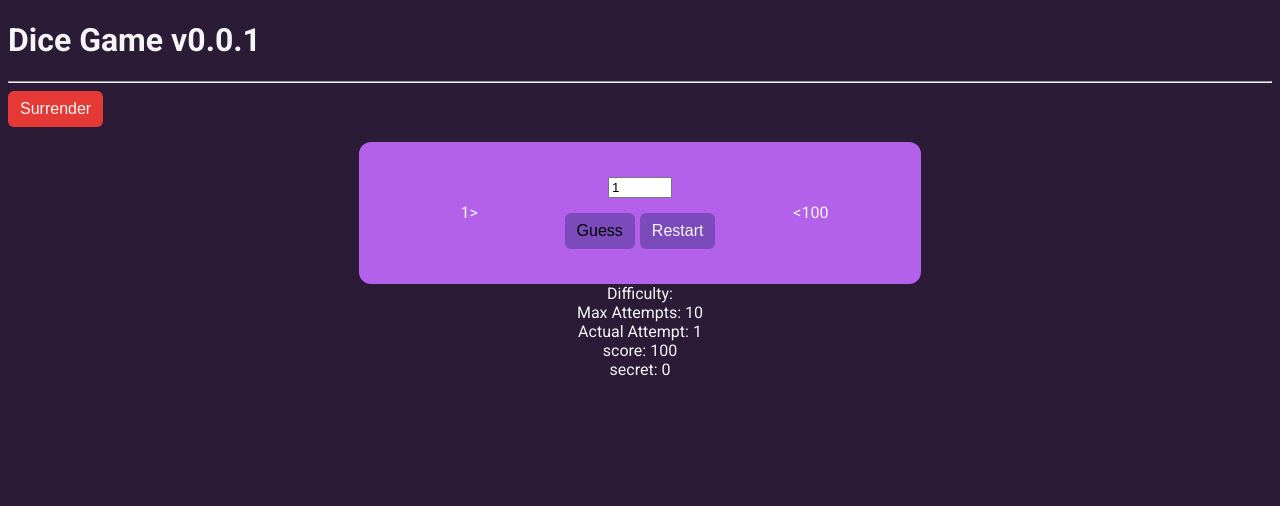
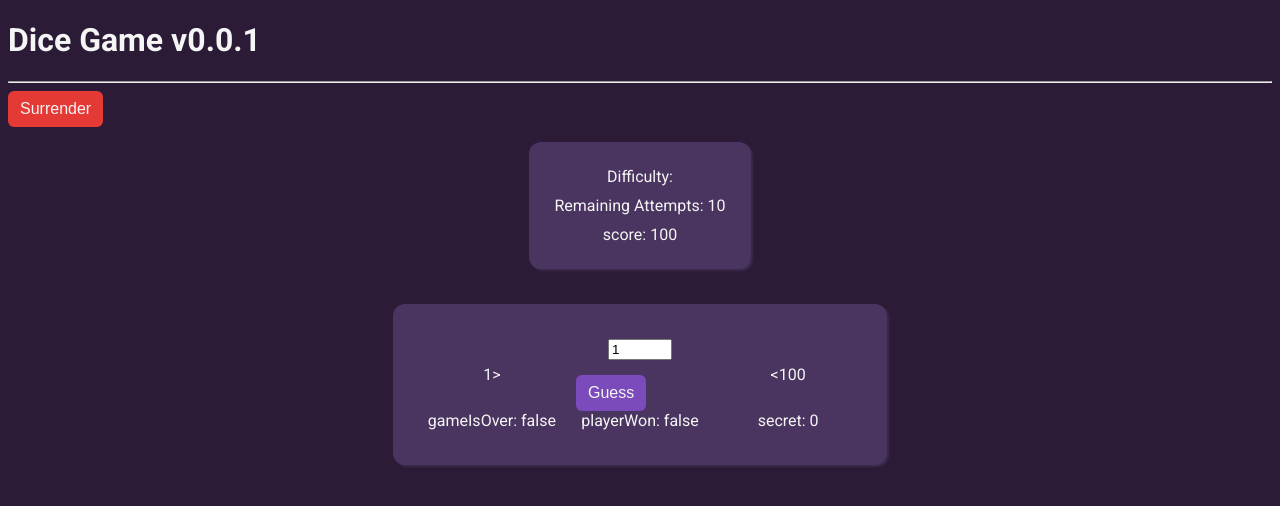
Before and after one commit to gsvsantos/JogoDeAdivinhacao.TypeScript, an Angular app: page /dice-game in a window 1280 px wide. Shown: the top 506 px of the page. Built offline with nearby package versions, Linux system fonts and the light colour scheme; a web font is replaced by a local one.

Commit message:
refactor: Aprimora lógica dos botões de ação no durante o jogo.

```diff
--- a/src/app/components/dice-game/dice-game.html
+++ b/src/app/components/dice-game/dice-game.html
@@ -1,30 +1,41 @@
 <button class="btn btn-danger" [routerLink]="['/main-menu']">Surrender</button>
 <div class="game-container">
+  <div class="infos">
     @if (playerWon){
     <span>YOU WIN, CONGRATS!</span>
     } @if (gameIsOver){
     <span>you lose, noob</span>
     <span>the number was {{ secretNumber }}</span>
     }
+    <span>Difficulty: {{ difficultyChosen }}</span>
+    <span>Remaining Attempts: {{ maxAttempts - actualAttempt }}</span>
+    <span>score: {{ score }}</span>
+  </div>
   <main class="main-layout">
     <label class="tip-higherThan">{{ tipIsHigherThan }}></label>
     <div class="game-center">
       <input class="number-input" type="number" min="1" max="100" [(ngModel)]="numberInput" />
       <div class="action-btns">
-        <button [hidden]="!gameIsOver || !playerWon" (click)="guess()" class="btn btn-primary">
+        <button
+          [class.hiddear]="gameIsOver || playerWon"
+          (click)="guess()"
+          class="btn btn-primary"
+        >
           Guess
         </button>
-        <button [hidden]="gameIsOver || playerWon" (click)="restart()" class="btn btn-restart">
+        <button
+          [class.hiddear]="!(gameIsOver || playerWon)"
+          (click)="restart()"
+          class="btn btn-restart"
+        >
           Restart
         </button>
       </div>
     </div>
     <label class="tip-lowerThan"><{{ tipIsLowerThan }}</label>
+
+    <span>gameIsOver: {{ gameIsOver }}</span>
+    <span>playerWon: {{ playerWon }}</span>
+    <span>secret: {{ secretNumber }}</span>
   </main>
-
-  <span>Difficulty: {{ difficultyChosen }}</span>
-  <span>Max Attempts: {{ maxAttempts }}</span>
-  <span>Actual Attempt: {{ actualAttempt }}</span>
-  <span>score: {{ score }}</span>
-  <span>secret: {{ secretNumber }}</span>
 </div>
--- a/src/app/components/dice-game/dice-game.scss
+++ b/src/app/components/dice-game/dice-game.scss
@@ -4,6 +4,7 @@
   justify-content: center;
   align-items: center;
   height: 100%;
+  gap: 20px
 }
 
 .main-layout {
@@ -11,7 +12,8 @@
   align-items: center;
   grid-template-columns: 1fr 1fr 1fr;
   column-gap: 20px;
-  background-color: rgb(179, 96, 235);
+  background-color: var(--cor-superficie-destaque);
+  box-shadow: 2px 2px 2px var(--cor-superficie);
   border-radius: 12px;
   text-align: center;
   padding: 35px;
@@ -23,3 +25,26 @@
   margin-top: 15px;
   gap: 5px;
 }
+
+.infos {
+  display: flex;
+  flex-direction: column;
+  gap: 10px;
+  align-items: center;
+  background-color: var(--cor-superficie-destaque);
+  box-shadow: 2px 2px 2px var(--cor-superficie);
+  border-radius: 12px;
+  padding: 25px;
+  margin-top: 15px;
+  color: var(--cor-texto-principal);
+}
+
+.message-box {
+  display: flex;
+  flex-direction: column;
+  background-color: var(--cor-superficie-destaque);
+  box-shadow: 2px 2px 2px var(--cor-superficie);
+  border-radius: 12px;
+  padding: 24px;
+  margin-top: 15px;
+}
--- a/src/app/components/dice-game/dice-game.ts
+++ b/src/app/components/dice-game/dice-game.ts
@@ -1,10 +1,11 @@
 import { Component, OnInit } from '@angular/core';
 import { FormsModule } from '@angular/forms';
 import { RouterLink } from '@angular/router';
+import { NgClass } from "@angular/common";
 
 @Component({
   selector: 'app-dice-game',
-  imports: [FormsModule, RouterLink],
+  imports: [FormsModule, RouterLink, NgClass],
   templateUrl: './dice-game.html',
   styleUrl: './dice-game.scss',
 })
@@ -13,7 +14,7 @@ export class DiceGame implements OnInit {
 
   public numberInput: number = 1;
   public secretNumber: number = 0;
-  public actualAttempt: number = 1;
+  public actualAttempt: number = 0;
   public maxAttempts: number = 10;
   public gameIsOver: boolean = false;
   public playerWon: boolean = false;
@@ -50,7 +51,7 @@ export class DiceGame implements OnInit {
     this.numberInput = 1;
     this.tipIsHigherThan = 1;
     this.tipIsLowerThan = 100;
-    this.actualAttempt = 1;
+    this.actualAttempt = 0;
     this.gameIsOver = false;
     this.playerWon = false;
     this.score = 100;
--- a/src/app/components/difficulty-menu/difficulty-menu.scss
+++ b/src/app/components/difficulty-menu/difficulty-menu.scss
@@ -1,5 +1,5 @@
 .difficulties-container {
-    display: flex;
-    flex-direction: column;
-    align-items: center;
+  display: flex;
+  flex-direction: column;
+  align-items: center;
 }
--- a/src/styles.scss
+++ b/src/styles.scss
@@ -60,7 +60,6 @@ body {
 .btn-primary {
   background-color: var(--cor-primaria);
   border-color: var(--cor-primaria);
-  color: var(--cor-texto-invertido);
 }
 
 .btn-primary:hover {
@@ -77,6 +76,10 @@ body {
 .btn:active {
   background-color: var(--cor-secundaria-active);
   box-shadow: 0 0 6px var(--cor-secundaria-active);
+}
+
+.hiddear {
+    display: none !important;
 }
 
 .btn-outline {
```
Lines whose indentation alone changed are shown as unchanged.
